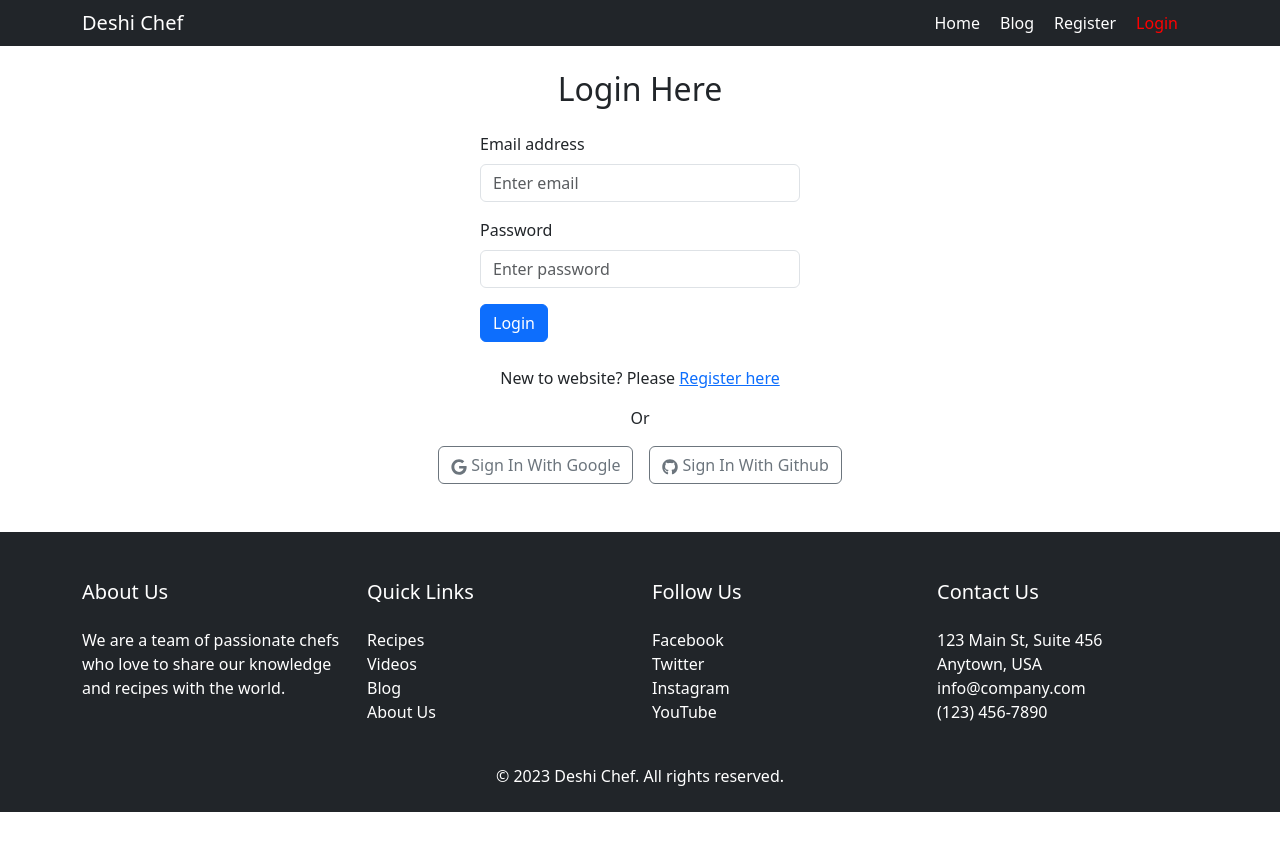
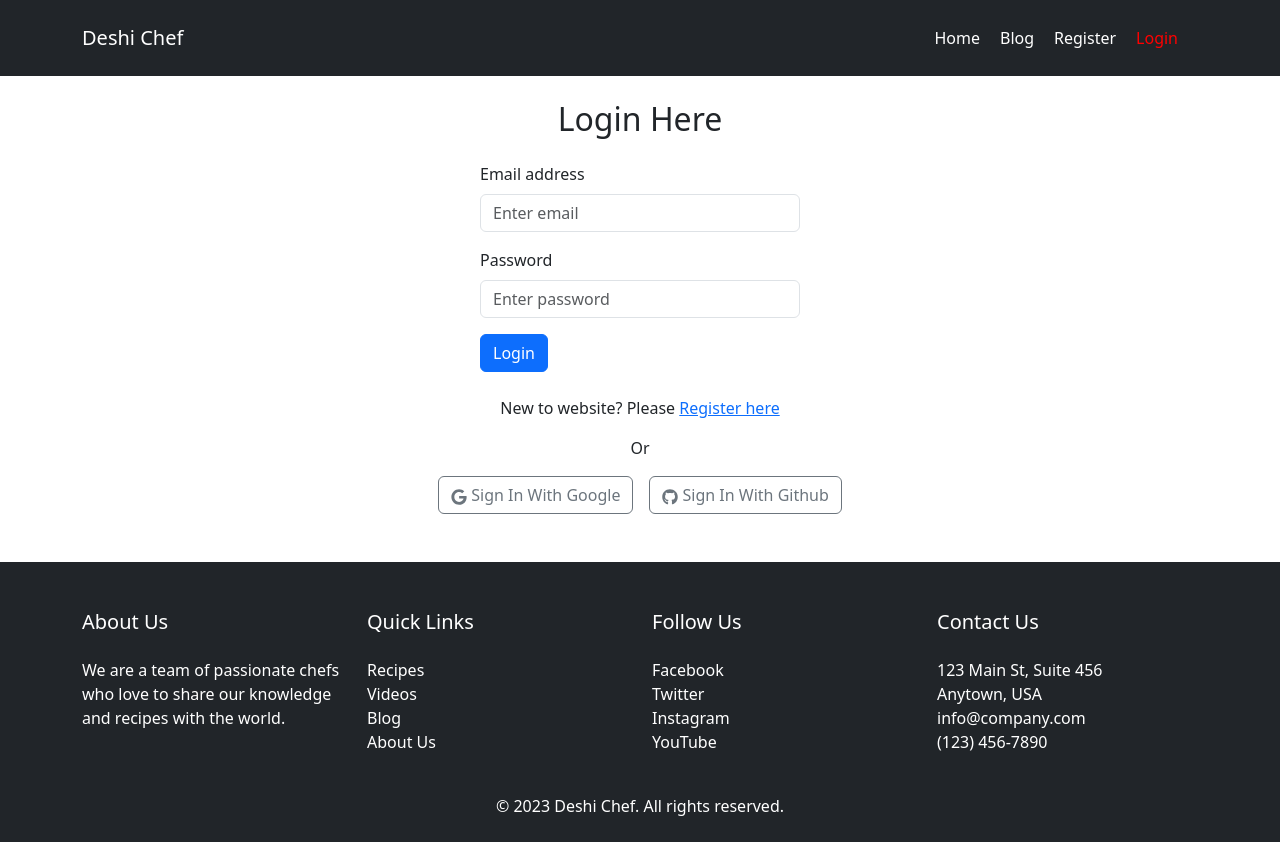
Before and after one commit to adittacse/chef-recipe-hunter-client-side, a React (Vite) app: page /login in a window 1280 px wide. Before the commit the page ends 812 px from the top, so only its background shows below. Built offline with nearby package versions, Linux system fonts and the light colour scheme; no server answers.

Commit message:
header updated

```diff
--- a/src/components/Header/Header.css
+++ b/src/components/Header/Header.css
@@ -12,12 +12,12 @@
 
 .navbar-dark .navbar-nav .nav-link:hover {
     color: #fff;
-    /*text-decoration: underline;*/
 }
 
 #myNav {
     justify-content: space-between;
     flex-grow: 1;
+    height: 60px;
 }
 
 .custom-nav {
```
